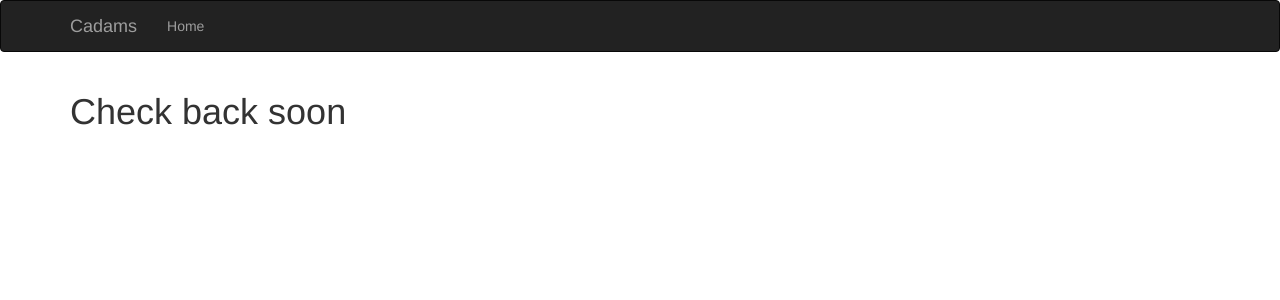
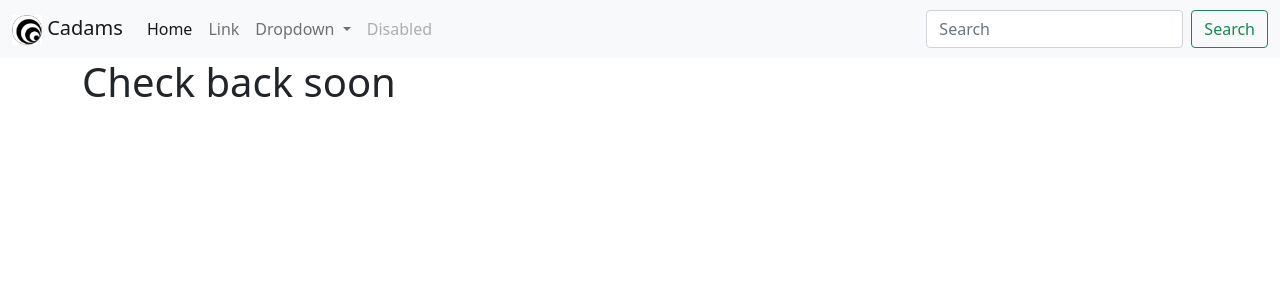
Before and after one commit to ChrisA87/cadams, a Flask app: page / in a window 1280 px wide. Shown: the top 300 px of the page. Run offline with Flask 2, Linux system fonts and the light colour scheme; some libraries are stand-ins or nearby versions.

Commit message:
replaced flask_bootstrap with bootstrap 5

```diff
--- a/app/__init__.py
+++ b/app/__init__.py
@@ -1,9 +1,6 @@
 from flask import Flask
-from flask_bootstrap import Bootstrap
 from .main import main
 from config import config
-
-bootstrap = Bootstrap()
 
 
 def create_app(config_name='default'):
@@ -15,7 +12,7 @@ def create_app(config_name='default'):
     config[config_name].init_app(app)
 
     # Initiate extensions
-    bootstrap.init_app(app)
+
 
     # Register Blueprints
     app.register_blueprint(main)
--- a/app/templates/base.html
+++ b/app/templates/base.html
@@ -1,4 +1,4 @@
-{% extends "bootstrap/base.html" %}
+{% extends "bootstrap-base.html" %}
 
 {% block title %}Cadams{% endblock %}
 
@@ -10,26 +10,44 @@
 {% endblock %}
 
 {% block navbar %}
-<div class="navbar navbar-inverse" role="navigation">
-    <div class="container">
-        <div class="navbar-header">
-            <button type="button" class="navbar-toggle" data-toggle="collapse" data-target=".navbar-collapse">
-                <span class="sr-only">Toggle navigation</span>
-                <span class="icon-bar"></span>
-                <span class="icon-bar"></span>
-                <span class="icon-bar"></span>
-            </button>
-            <a class="navbar-brand" href="{{ url_for('main.index') }}">Cadams</a>
-        </div>
-        <div class="navbar-collapse collapse">
-            <ul class="nav navbar-nav">
-                <li><a href="{{ url_for('main.index') }}">Home</a></li>
+<nav class="navbar navbar-expand-lg navbar-light bg-light">
+    <div class="container-fluid">
+      <a class="navbar-brand" href="{{ url_for('main.index') }}">
+          <img src="{{ url_for('static', filename='favicon.ico') }}" alt="" width="30" height="30" class="d-inline-block align-text-center">
+          Cadams</a>
+      <button class="navbar-toggler" type="button" data-bs-toggle="collapse" data-bs-target="#navbarSupportedContent" aria-controls="navbarSupportedContent" aria-expanded="false" aria-label="Toggle navigation">
+        <span class="navbar-toggler-icon"></span>
+      </button>
+      <div class="collapse navbar-collapse" id="navbarSupportedContent">
+        <ul class="navbar-nav me-auto mb-2 mb-lg-0">
+          <li class="nav-item">
+            <a class="nav-link active" aria-current="page" href="#">Home</a>
+          </li>
+          <li class="nav-item">
+            <a class="nav-link" href="#">Link</a>
+          </li>
+          <li class="nav-item dropdown">
+            <a class="nav-link dropdown-toggle" href="#" id="navbarDropdown" role="button" data-bs-toggle="dropdown" aria-expanded="false">
+              Dropdown
+            </a>
+            <ul class="dropdown-menu" aria-labelledby="navbarDropdown">
+              <li><a class="dropdown-item" href="#">Action</a></li>
+              <li><a class="dropdown-item" href="#">Another action</a></li>
+              <li><hr class="dropdown-divider"></li>
+              <li><a class="dropdown-item" href="#">Something else here</a></li>
             </ul>
-            <ul class="nav navbar-nav navbar-right">
-            </ul>
-        </div>
+          </li>
+          <li class="nav-item">
+            <a class="nav-link disabled">Disabled</a>
+          </li>
+        </ul>
+        <form class="d-flex">
+          <input class="form-control me-2" type="search" placeholder="Search" aria-label="Search">
+          <button class="btn btn-outline-success" type="submit">Search</button>
+        </form>
+      </div>
     </div>
-</div>
+  </nav>
 {% endblock %}
 
 {% block content %}
--- /dev/null
+++ b/app/templates/bootstrap-base.html
@@ -0,0 +1,33 @@
+{% block doc -%}
+<!DOCTYPE html>
+<html{% block html_attribs %}{% endblock html_attribs %}>
+{%- block html %}
+  <head>
+    {%- block head %}
+    <title>{% block title %}{{title|default}}{% endblock title %}</title>
+
+    {%- block metas %}
+    <meta name="viewport" content="width=device-width, initial-scale=1.0">
+    {%- endblock metas %}
+
+    {%- block styles %}
+    <!-- Bootstrap -->
+    <link href="https://cdn.jsdelivr.net/npm/bootstrap@5.1.3/dist/css/bootstrap.min.css" rel="stylesheet" integrity="sha384-1BmE4kWBq78iYhFldvKuhfTAU6auU8tT94WrHftjDbrCEXSU1oBoqyl2QvZ6jIW3" crossorigin="anonymous">
+    {%- endblock styles %}
+    {%- endblock head %}
+  </head>
+  <body{% block body_attribs %}{% endblock body_attribs %}>
+    {% block body -%}
+    {% block navbar %}
+    {%- endblock navbar %}
+    {% block content -%}
+    {%- endblock content %}
+
+    {% block scripts %}
+    <script src="https://cdn.jsdelivr.net/npm/bootstrap@5.1.3/dist/js/bootstrap.bundle.min.js" integrity="sha384-ka7Sk0Gln4gmtz2MlQnikT1wXgYsOg+OMhuP+IlRH9sENBO0LRn5q+8nbTov4+1p" crossorigin="anonymous"></script>
+    {%- endblock scripts %}
+    {%- endblock body %}
+  </body>
+{%- endblock html %}
+</html>
+{% endblock doc -%}
--- a/app/templates/test.html
+++ b/app/templates/test.html
@@ -1,7 +1,9 @@
 {% extends "base.html" %}
 
 {% block content %}
-
+<div class="container">
+    <p>test page</p>
+</div>
 {% endblock %}
 
 {% block scripts %}
```
Also changed, not shown: requirements.txt (+0 -7 lines), app/static/favicon.ico (added), 1 other file.
